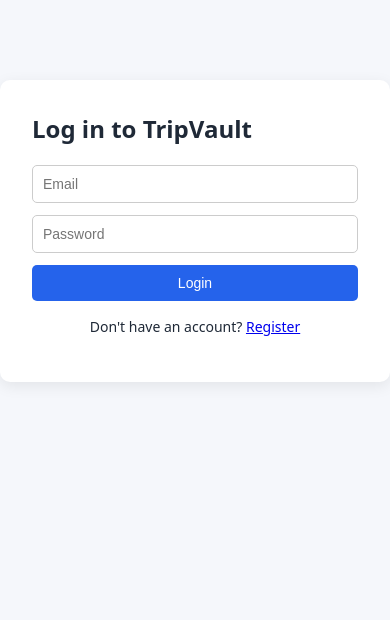
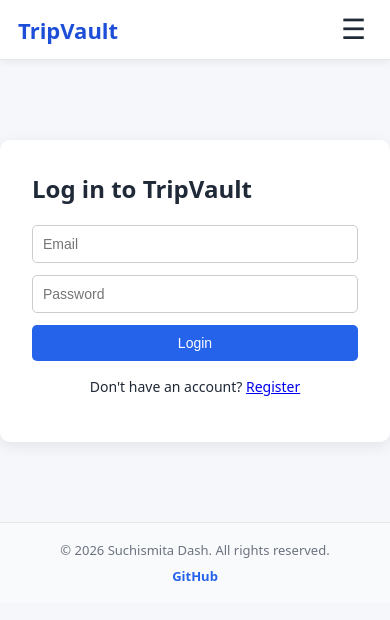
Before and after one commit to suchismitadash-01/TripVault, a React (Vite) app in the folder client/: page /login in a window 390 px wide. Shown: the top 620 px of the page. Built offline with nearby package versions, Linux system fonts and the light colour scheme.

Commit message:
Add responsive navbar and footer

```diff
--- a/client/src/App.jsx
+++ b/client/src/App.jsx
@@ -10,11 +10,14 @@
 import PublicProfile from "./pages/PublicProfile.jsx";
 import EditProfile from "./pages/EditProfile.jsx";
 import ProtectedRoute from "./components/ProtectedRoute.jsx";
+import Navbar from "./components/Navbar.jsx";
+import Footer from "./components/Footer.jsx";
 
 export default function App() {
   return (
     <>
       <ToastContainer position="top-right" autoClose={3000} />
+      <Navbar />
       <Routes>
         <Route path="/" element={<Navigate to="/login" replace />} />
         <Route path="/login" element={<Login />} />
@@ -64,6 +67,7 @@
           }
         />
       </Routes>
+      <Footer />
     </>
   );
 }
--- /dev/null
+++ b/client/src/components/Footer.jsx
@@ -0,0 +1,17 @@
+export default function Footer() {
+  return (
+    <footer className="footer">
+      <p>
+        © 2026 Suchismita Dash. All rights reserved.
+      </p>
+
+      <a
+        href="https://github.com/suchismitadash-01/TripVault"
+        target="_blank"
+        rel="noopener noreferrer"
+      >
+        GitHub
+      </a>
+    </footer>
+  );
+}
--- /dev/null
+++ b/client/src/components/Navbar.jsx
@@ -0,0 +1,72 @@
+import { useState } from "react";
+import { Link, useNavigate } from "react-router-dom";
+
+export default function Navbar() {
+  const [menuOpen, setMenuOpen] = useState(false);
+  const navigate = useNavigate();
+
+  const token = localStorage.getItem("token");
+
+  function handleLogout() {
+    localStorage.removeItem("token");
+    localStorage.removeItem("user");
+    setMenuOpen(false);
+    navigate("/login");
+  }
+
+  function closeMenu() {
+    setMenuOpen(false);
+  }
+
+  return (
+    <nav className="navbar">
+      <div className="navbar-container">
+        <Link to="/dashboard" className="navbar-logo" onClick={closeMenu}>
+          TripVault
+        </Link>
+
+        <button
+          className="hamburger-button"
+          onClick={() => setMenuOpen(!menuOpen)}
+          aria-label="Toggle navigation menu"
+        >
+          ☰
+        </button>
+
+        <div className={`navbar-links ${menuOpen ? "open" : ""}`}>
+          {token && (
+            <>
+              <Link to="/dashboard" onClick={closeMenu}>
+                Dashboard
+              </Link>
+
+              <Link to="/create-trip" onClick={closeMenu}>
+                Create Trip
+              </Link>
+
+              <Link to="/edit-profile" onClick={closeMenu}>
+                Edit Profile
+              </Link>
+
+              <button onClick={handleLogout} className="navbar-logout">
+                Logout
+              </button>
+            </>
+          )}
+
+          {!token && (
+            <>
+              <Link to="/login" onClick={closeMenu}>
+                Login
+              </Link>
+
+              <Link to="/register" onClick={closeMenu}>
+                Register
+              </Link>
+            </>
+          )}
+        </div>
+      </div>
+    </nav>
+  );
+}
--- a/client/src/index.css
+++ b/client/src/index.css
@@ -260,6 +260,10 @@
 
   .logout-button {
     width: 100%;
+  }
+
+    .trip-grid {
+    grid-template-columns: 1fr;
   }
 }
 
@@ -663,3 +667,152 @@
 .edit-profile-button:hover {
   background-color: #1d4ed8;
 }
+
+/* =========================
+   NAVBAR
+========================= */
+
+.navbar {
+  width: 100%;
+  background-color: #ffffff;
+  border-bottom: 1px solid #e5e7eb;
+  box-shadow: 0 2px 8px rgba(0, 0, 0, 0.06);
+  position: sticky;
+  top: 0;
+  z-index: 1000;
+}
+
+.navbar-container {
+  max-width: 1200px;
+  margin: 0 auto;
+  padding: 14px 24px;
+  display: flex;
+  align-items: center;
+  justify-content: space-between;
+}
+
+.navbar-logo {
+  text-decoration: none;
+  font-size: 24px;
+  font-weight: 700;
+  color: #1d4ed8;
+}
+
+.navbar-links {
+  display: flex;
+  align-items: center;
+  gap: 22px;
+}
+
+.navbar-links a {
+  text-decoration: none;
+  color: #374151;
+  font-weight: 600;
+  transition: color 0.2s ease;
+}
+
+.navbar-links a:hover {
+  color: #1d4ed8;
+}
+
+.navbar-logout {
+  border: none;
+  padding: 9px 16px;
+  border-radius: 6px;
+  background-color: #dc2626;
+  color: white;
+  font-size: 14px;
+  font-weight: 600;
+  cursor: pointer;
+}
+
+.navbar-logout:hover {
+  background-color: #b91c1c;
+}
+
+.hamburger-button {
+  display: none;
+  border: none;
+  background: transparent;
+  font-size: 28px;
+  cursor: pointer;
+  color: #1f2937;
+}
+
+/* Mobile Navbar */
+
+@media (max-width: 700px) {
+  .navbar-container {
+    padding: 12px 18px;
+  }
+
+  .navbar-logo {
+    font-size: 22px;
+  }
+
+  .hamburger-button {
+    display: block;
+  }
+
+  .navbar-links {
+    display: none;
+    position: absolute;
+    top: 100%;
+    left: 0;
+    width: 100%;
+    background-color: #ffffff;
+    padding: 16px 20px;
+    flex-direction: column;
+    align-items: stretch;
+    gap: 12px;
+    border-bottom: 1px solid #e5e7eb;
+    box-shadow: 0 4px 10px rgba(0, 0, 0, 0.08);
+  }
+
+  .navbar-links.open {
+    display: flex;
+  }
+
+  .navbar-links a {
+    padding: 10px;
+  }
+
+  .navbar-logout {
+    width: 100%;
+  }
+}
+
+/* =========================
+   FOOTER
+========================= */
+
+.footer {
+  margin-top: 40px;
+  padding: 20px 24px;
+  background-color: #f9fafb;
+  border-top: 1px solid #e5e7eb;
+  text-align: center;
+  color: #6b7280;
+  font-size: 14px;
+}
+
+.footer p {
+  margin: 0 0 8px;
+}
+
+.footer a {
+  color: #2563eb;
+  text-decoration: none;
+  font-weight: 600;
+}
+
+.footer a:hover {
+  text-decoration: underline;
+}
+
+@media (max-width: 700px) {
+  .footer {
+    padding: 18px;
+    font-size: 13px;
+  }
+}
```
Lines whose indentation alone changed are shown as unchanged.
